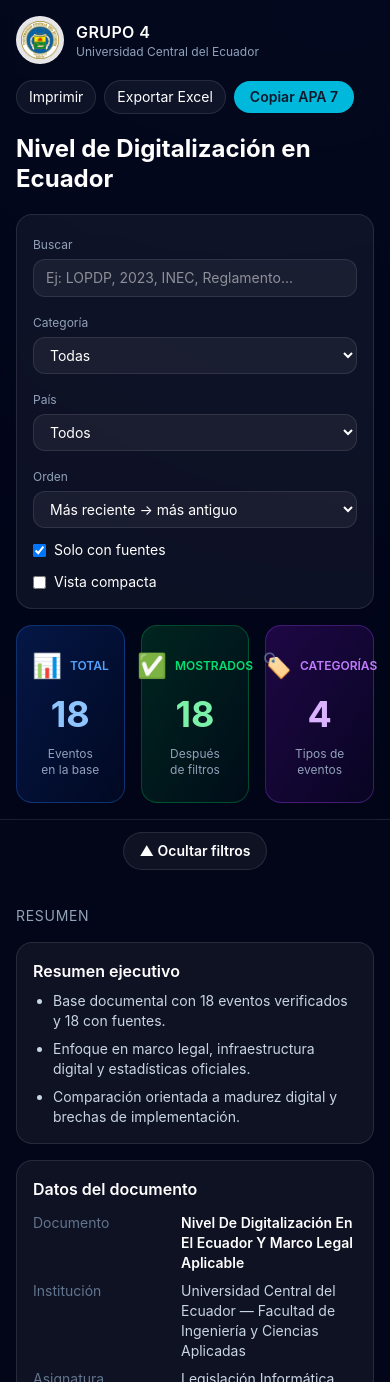
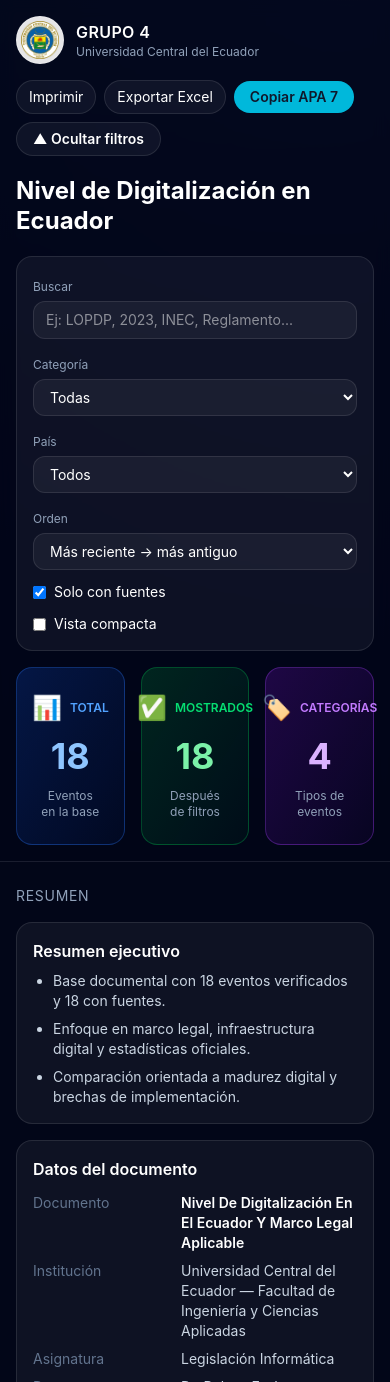
Before and after one commit to EddyFight39/Pagina-Web-Digitalizacion, a React (Vite) app: page /app in a window 390 px wide. Shown: the top 1382 px of the page. Built offline with nearby package versions, Linux system fonts and the light colour scheme.

Commit message:
Improve mobile filter toggle

```diff
--- a/src/App.jsx
+++ b/src/App.jsx
@@ -1667,7 +1667,7 @@ function App() {
 
   return (
     <div className="min-h-screen bg-[radial-gradient(1200px_circle_at_10%_-10%,rgba(34,211,238,0.15),transparent),radial-gradient(800px_circle_at_90%_0%,rgba(99,102,241,0.12),transparent)] bg-slate-950 text-white">
-      <header className="sticky top-0 z-10 border-b border-white/10 bg-slate-950/80 backdrop-blur">
+      <header className="md:sticky md:top-0 z-10 border-b border-white/10 bg-slate-950/80 backdrop-blur">
         <div className="max-w-6xl mx-auto px-4 py-4 flex flex-col gap-5">
           <div className="flex flex-col md:flex-row md:items-center md:justify-between gap-4">
             <Link
@@ -1706,6 +1706,13 @@ function App() {
               >
                 Copiar APA 7
               </button>
+              <button
+                onClick={() => setHeaderCollapsed(prev => !prev)}
+                className="md:hidden border border-white/10 bg-white/5 hover:bg-white/10 px-4 py-1.5 rounded-full text-sm font-semibold transition"
+                title={headerCollapsed ? 'Mostrar filtros' : 'Ocultar filtros'}
+              >
+                {headerCollapsed ? '▼ Mostrar filtros' : '▲ Ocultar filtros'}
+              </button>
             </div>
           </div>
 
@@ -1821,7 +1828,7 @@ function App() {
       </header>
 
       <div className="max-w-6xl mx-auto px-4">
-        <div className="flex justify-center py-3">
+        <div className="hidden md:flex justify-center py-3">
           <button
             onClick={() => setHeaderCollapsed(prev => !prev)}
             className="border border-white/10 bg-white/5 hover:bg-white/10 px-4 py-2 rounded-full text-sm font-semibold transition"
```
